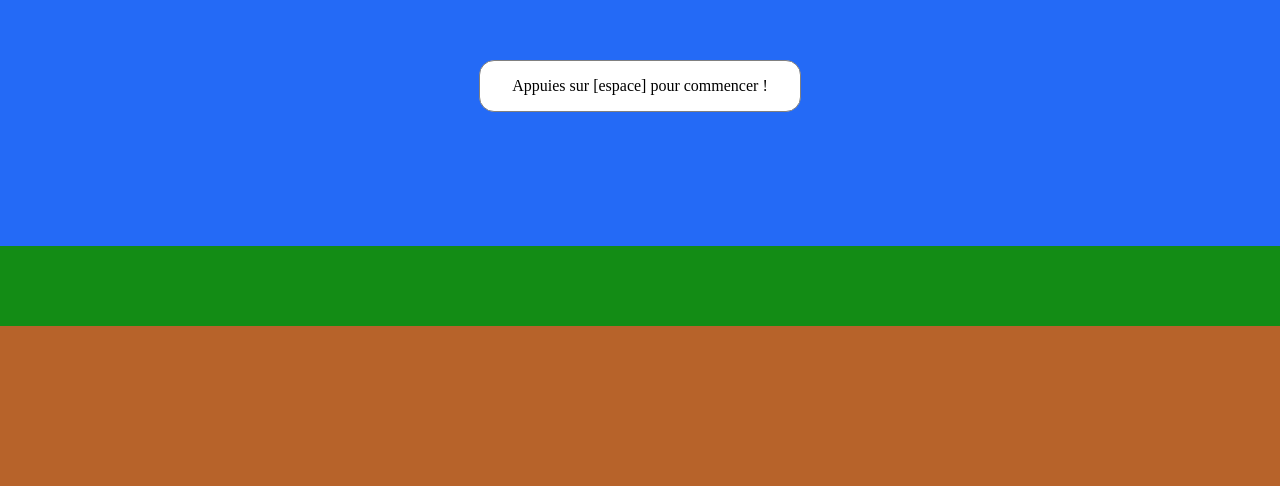
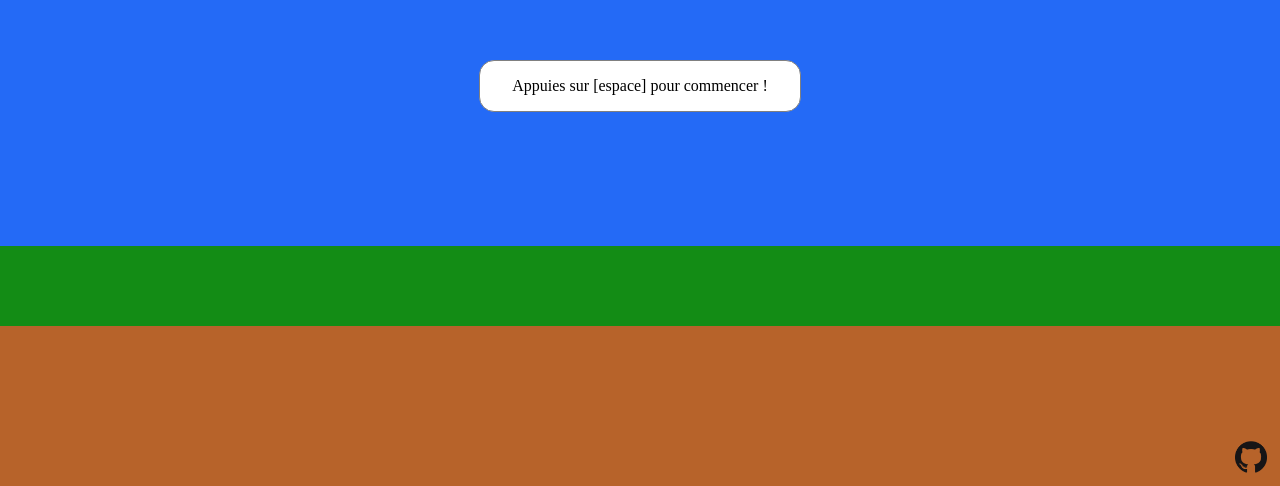
Before and after one commit to fcaylus/gadz.io, a website built with webpack: page src/index.html in a window 1280 px wide. Shown: the part 314-800 px from the top of the page. Built offline with nearby package versions, Linux system fonts and the light colour scheme; files whose address does not match are found by name.

Commit message:
Add github link

```diff
--- a/src/assets/scss/index.scss
+++ b/src/assets/scss/index.scss
@@ -37,3 +37,17 @@
 .card:hover {
   background-color: grey;
 }
+
+#github-link {
+  background: url("../img/github.png") center;
+  background-size: contain;
+
+  width: 32px;
+  height: 32px;
+
+  z-index: 2;
+
+  position: absolute;
+  bottom: 5px;
+  right: 5px;
+}
--- a/src/index.html
+++ b/src/index.html
@@ -18,5 +18,6 @@
 </div>
 <div id="resources-container"></div>
 <canvas id="game">Sérieusement ? Faut faire les mises à jour de temps en temps ...</canvas>
+<a href="https://github.com/fcaylus/gadz.io" id="github-link" rel="noopener" target="_blank"></a>
 </body>
 </html>
```
Also changed, not shown: src/assets/img/github.png (added).
